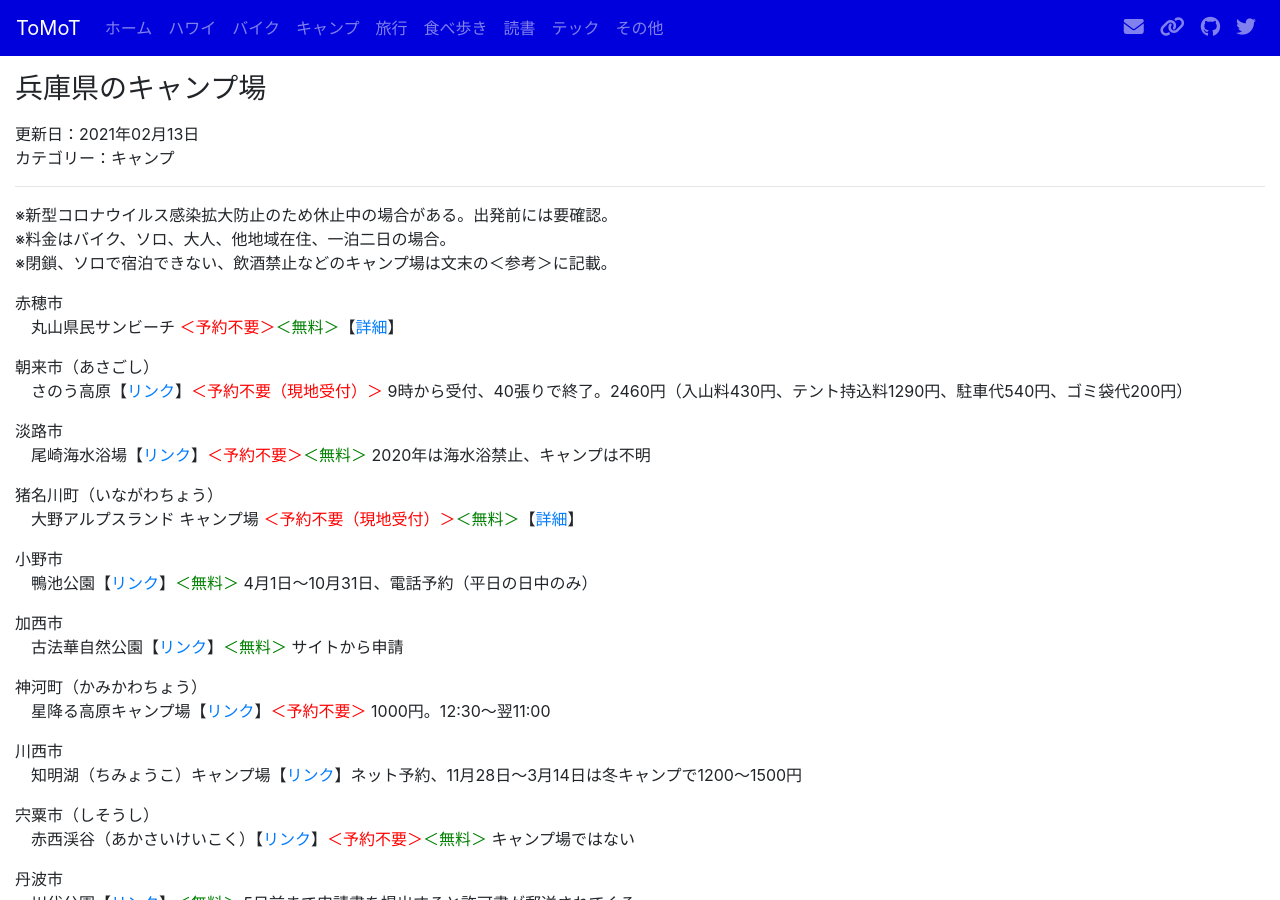
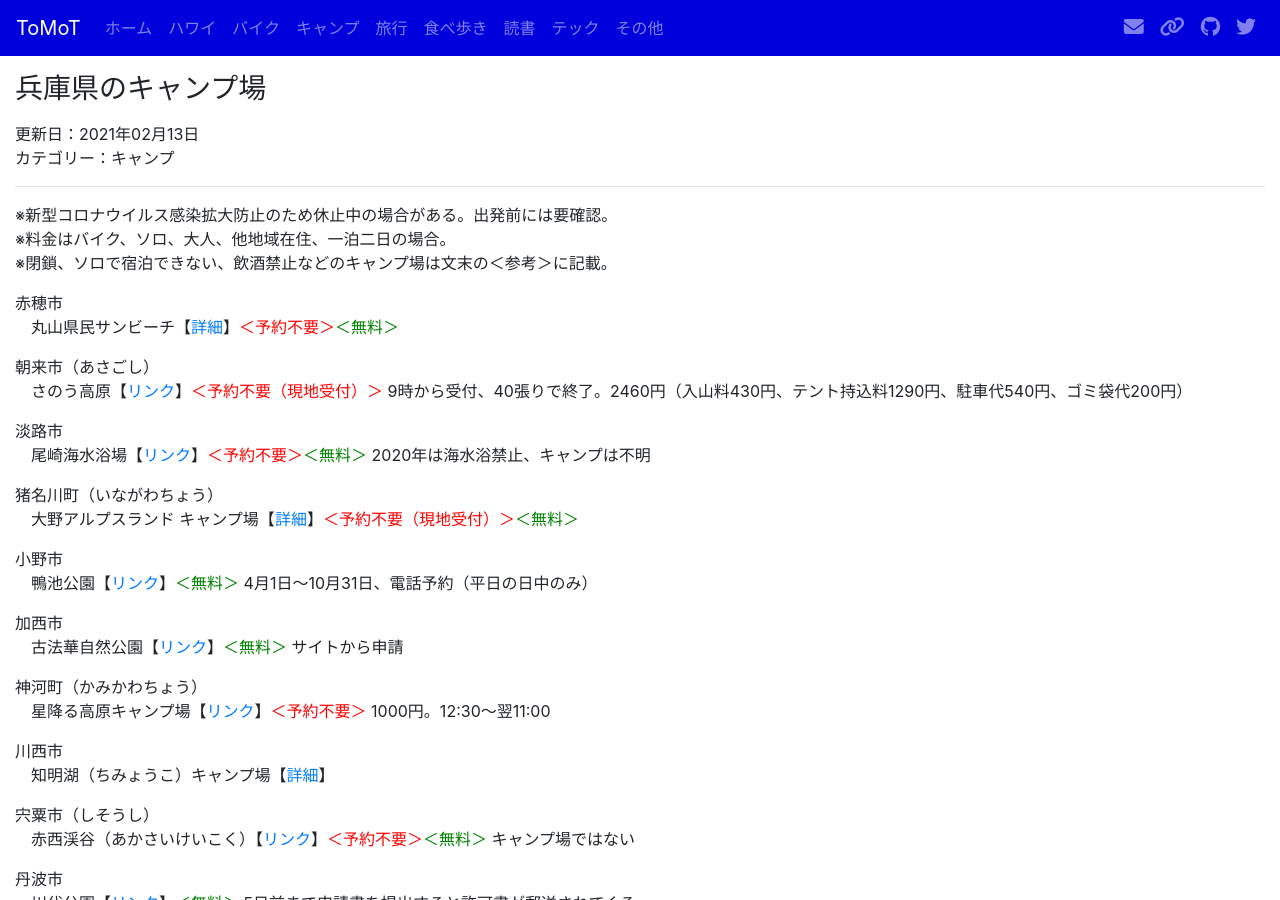
Before and after one commit to tomot/tomot.github.io, a Jekyll site: the page built from pages/camp-hyogo.md, in a window 1280 px wide and 900 px high. Built offline with Jekyll 4.4.1, drawn with Linux system fonts in a browser that asks for light colours; nearby versions of some CDN libraries.

Commit message:
make Chimyoko site page

```diff
--- a/pages/camp-hyogo.md
+++ b/pages/camp-hyogo.md
@@ -10,7 +10,7 @@ categories: キャンプ
 
 <p class="mb-0">赤穂市</p>
 <ul class="list-unstyled ml-3">
-<li>丸山県民サンビーチ <font color="red">＜予約不要＞</font><font color="Green">＜無料＞</font>【<a href="camp-maruyama.html">詳細</a>】</li>
+<li>丸山県民サンビーチ【<a href="camp-maruyama.html">詳細</a>】<font color="red">＜予約不要＞</font><font color="Green">＜無料＞</font></li>
 </ul>
 
 <p class="mb-0">朝来市（あさごし）</p>
@@ -25,7 +25,7 @@ categories: キャンプ
 
 <p class="mb-0">猪名川町（いながわちょう）</p>
 <ul class="list-unstyled ml-3">
-<li>大野アルプスランド キャンプ場 <font color="red">＜予約不要（現地受付）＞</font><font color="Green">＜無料＞</font>【<a href="camp-ohno.html">詳細</a>】</li>
+<li>大野アルプスランド キャンプ場【<a href="camp-ohno.html">詳細</a>】<font color="red">＜予約不要（現地受付）＞</font><font color="Green">＜無料＞</font></li>
 </ul>
 
 <p class="mb-0">小野市</p>
@@ -45,7 +45,7 @@ categories: キャンプ
 
 <p class="mb-0">川西市</p>
 <ul class="list-unstyled ml-3">
-<li>知明湖（ちみょうこ）キャンプ場【<a href="https://chimyoko-camp.jimdo.com/">リンク</a>】ネット予約、11月28日〜3月14日は冬キャンプで1200〜1500円</li>
+<li>知明湖（ちみょうこ）キャンプ場【<a href="camp-chimyoko.html">詳細</a>】</li>
 </ul>
 
 <p class="mb-0">宍粟市（しそうし）</p>
```
Also changed, not shown: camp.md (+2 -1 lines), index.md (+2 -1 lines), pages/camp-chimyoko.md (added, +42 -0 lines), assets/images/camp-chimyoko/IMG_5526.jpeg (added), assets/images/camp-chimyoko/IMG_5527.jpeg (added), assets/images/camp-chimyoko/IMG_5528.jpeg (added), assets/images/camp-chimyoko/知明湖キャンプ場-川西市-エリアマップ.jpg (added).
